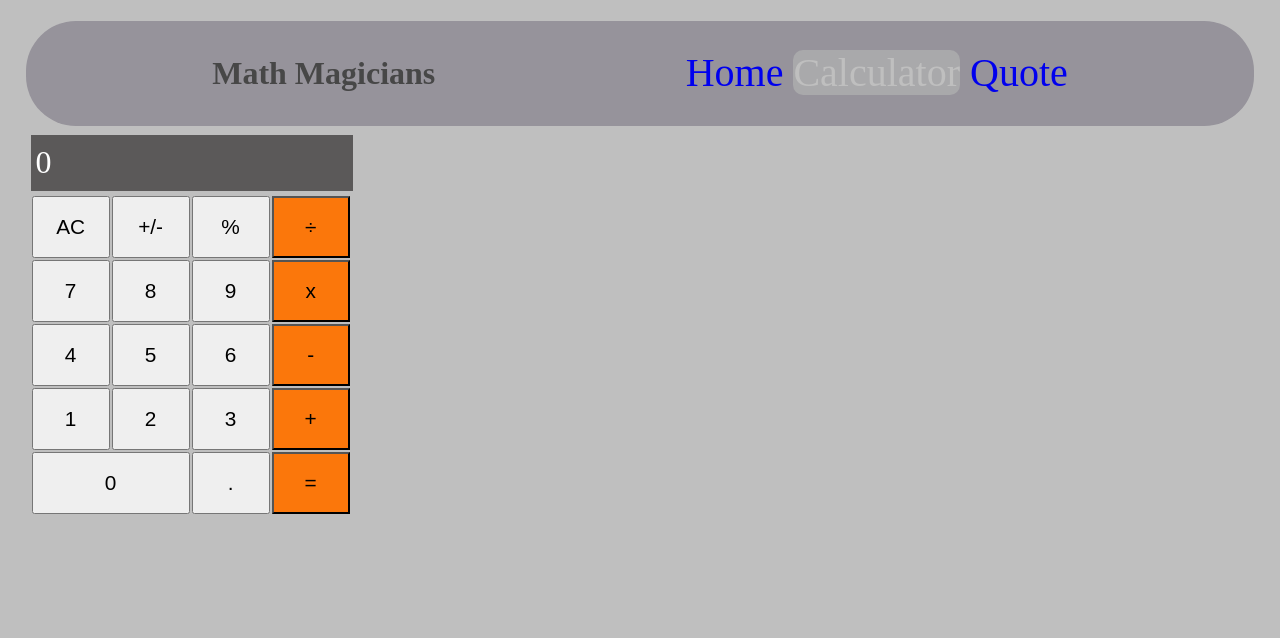
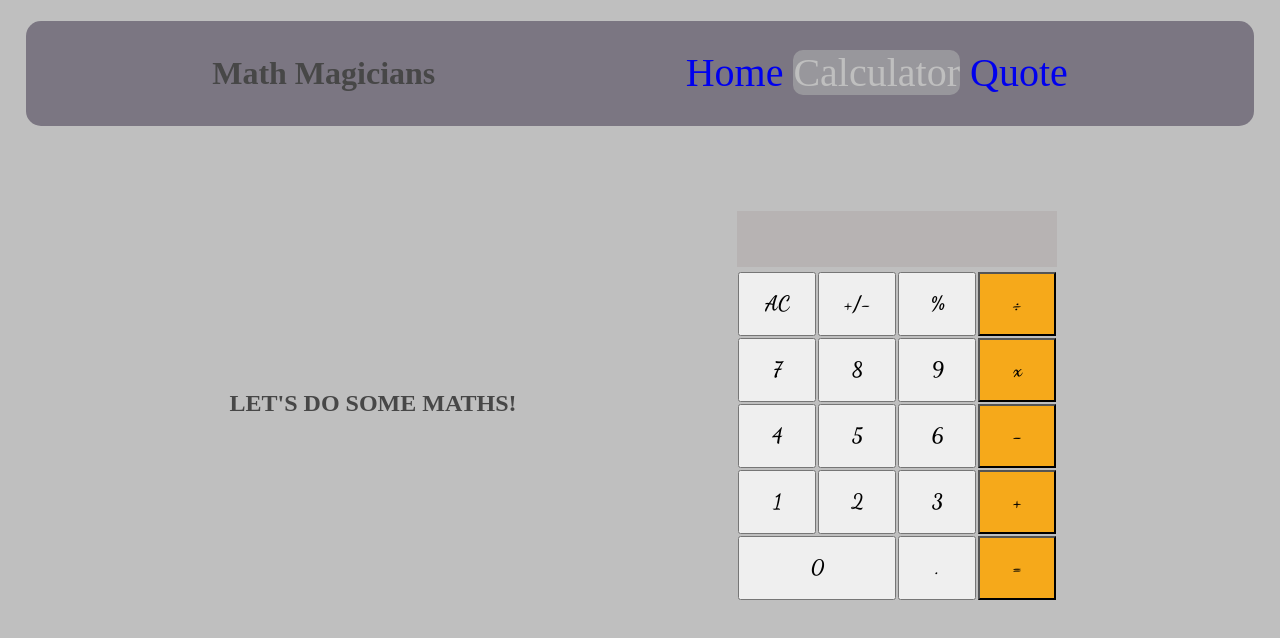
Before and after one commit to noelfoka/math-magicians, a React (Create React App) app: page /calculator in a window 1280 px wide. Shown: the top 638 px of the page. Built offline with nearby package versions, Linux system fonts and the light colour scheme.

Commit message:
finish style

```diff
--- a/src/components/Calculator.css
+++ b/src/components/Calculator.css
@@ -1,34 +1,34 @@
-/* body {
-  margin: 6rem 0 0 20rem;
-} */
-
 .calculator {
   display: grid;
-  grid-template-rows: minmax(4rem, 1fr) repeat(5, 1fr);
+  grid-template-rows: minmax(4rem, auto) repeat(5, 1fr);
   grid-template-columns: repeat(4, 5rem);
   padding: 5px;
+  margin-right: 6rem;
 }
 
 .cal-answer {
   grid-column: 1 / span 4;
-  background-color: rgba(44, 41, 41, 0.675);
+  background-color: rgba(179, 173, 173, 0.616);
   display: flex;
   flex-direction: column;
   align-items: flex-end;
   padding: 5px;
+  font-size: 2.5em;
   margin-right: 1px;
+  width: 20rem;
+  height: 3.5rem;
 }
 
 .answer {
   font-size: 2rem;
   color: rgb(255, 255, 255);
-  width: 19.5rem;
-  height: 2.9rem;
+  font-family: 'Dancing Script', cursive;
+  text-align: end;
 }
 
 .sign,
 .assign {
-  background-color: rgba(255, 115, 0, 0.94);
+  background-color: rgba(255, 166, 0, 0.863);
 }
 
 .sign:hover,
@@ -44,4 +44,19 @@
 button {
   margin: 1px;
   font-size: 1.3rem;
+  color: black;
+  cursor: pointer !important;
+  line-height: 60px;
+  font-family: 'Dancing Script', cursive;
 }
+
+.aside {
+  display: flex;
+  justify-content: space-between;
+  padding: 6rem;
+  margin-top: -20px;
+}
+
+.aside h2 {
+  font-family: cursive;
+}
--- a/src/components/Calculator.js
+++ b/src/components/Calculator.js
@@ -1,30 +1,25 @@
-import React, { Component } from 'react';
 import './Calculator.css';
+import { useState } from 'react';
 import calculate from '../logic/calculate';
 
-class Calculator extends Component {
-  constructor(props) {
-    super(props);
-    this.state = {
-      total: 0,
-      next: 0,
-      operation: 0,
-    };
-    this.clickEvent = this.clickEvent.bind(this);
-  }
+const Calculator = () => {
+  const [answer, setAnswer] = useState({
+    total: null,
+    next: null,
+    operation: null,
+  });
 
-  clickEvent(event) {
+  const clickEvent = (event) => {
     if (!event.target.value) return;
-    const { total, next, operation } = calculate(
-      this.state,
-      event.target.value,
-    );
-    this.setState({ total, next, operation });
-  }
+    const { total, next, operation } = calculate(answer, event.target.value);
+    setAnswer({ total, next, operation });
+  };
 
-  render() {
-    const { next, total } = this.state;
-    return (
+  const { total, next } = answer;
+
+  return (
+    <div className="aside" data-testid="cal-answer">
+      <h2>LET&#39;S DO SOME MATHS!</h2>
       <div className="calculator">
         <div className="cal-answer">
           {next ? (
@@ -33,96 +28,77 @@ class Calculator extends Component {
             <div className="answer">{total}</div>
           )}
         </div>
-        <button type="button" value="AC" onClick={this.clickEvent}>
+        <button type="button" value="AC" onClick={clickEvent}>
           AC
         </button>
-        <button type="button" value="+/-" onClick={this.clickEvent}>
+        <button type="button" value="+/-" onClick={clickEvent}>
           +/-
         </button>
-        <button type="button" value="%" onClick={this.clickEvent}>
+        <button type="button" value="%" onClick={clickEvent}>
           %
         </button>
-        <button
-          className="sign"
-          type="button"
-          value="÷"
-          onClick={this.clickEvent}
-        >
+        <button className="sign" type="button" value="÷" onClick={clickEvent}>
           ÷
         </button>
-        <button type="button" value="7" onClick={this.clickEvent}>
+        <button type="button" value="7" onClick={clickEvent}>
           7
         </button>
-        <button type="button" value="8" onClick={this.clickEvent}>
+        <button type="button" value="8" onClick={clickEvent}>
           8
         </button>
-        <button type="button" value="9" onClick={this.clickEvent}>
+        <button type="button" value="9" onClick={clickEvent}>
           9
         </button>
-        <button
-          className="sign"
-          type="button"
-          value="x"
-          onClick={this.clickEvent}
-        >
+        <button className="sign" type="button" value="x" onClick={clickEvent}>
           x
         </button>
-        <button type="button" value="4" onClick={this.clickEvent}>
+        <button type="button" value="4" onClick={clickEvent}>
           4
         </button>
-        <button type="button" value="5" onClick={this.clickEvent}>
+        <button type="button" value="5" onClick={clickEvent}>
           5
         </button>
-        <button type="button" value="6" onClick={this.clickEvent}>
+        <button type="button" value="6" onClick={clickEvent}>
           6
         </button>
-        <button
-          className="sign"
-          type="button"
-          value="-"
-          onClick={this.clickEvent}
-        >
+        <button className="sign" type="button" value="-" onClick={clickEvent}>
           -
         </button>
-        <button type="button" value="1" onClick={this.clickEvent}>
+        <button type="button" value="1" onClick={clickEvent}>
           1
         </button>
-        <button type="button" value="2" onClick={this.clickEvent}>
+        <button type="button" value="2" onClick={clickEvent}>
           2
         </button>
-        <button type="button" value="3" onClick={this.clickEvent}>
+        <button type="button" value="3" onClick={clickEvent}>
           3
         </button>
-        <button
-          className="sign"
-          type="button"
-          value="+"
-          onClick={this.clickEvent}
-        >
+        <button className="sign" type="button" value="+" onClick={clickEvent}>
           +
         </button>
         <button
           className="number zero"
           type="button"
           value="0"
-          onClick={this.clickEvent}
+          onClick={clickEvent}
         >
           0
         </button>
-        <button type="button" value="." onClick={this.clickEvent}>
+        <button type="button" value="." onClick={clickEvent}>
           .
         </button>
         <button
           className="assign"
           type="button"
           value="="
-          onClick={this.clickEvent}
+          onClick={clickEvent}
+          data-testid="answer"
         >
           =
         </button>
       </div>
-    );
-  }
-}
+    </div>
+  );
+};
 
 export default Calculator;
--- a/src/routes-component/Navbar.module.css
+++ b/src/routes-component/Navbar.module.css
@@ -4,9 +4,9 @@
   display: flex;
   justify-content: space-between;
   align-items: center;
-  background: #96939b;
+  background: #3026407a;
   padding: 2% 5%;
-  border-radius: 50px;
+  border-radius: 15px;
 }
 
 .navbar nav {
```
